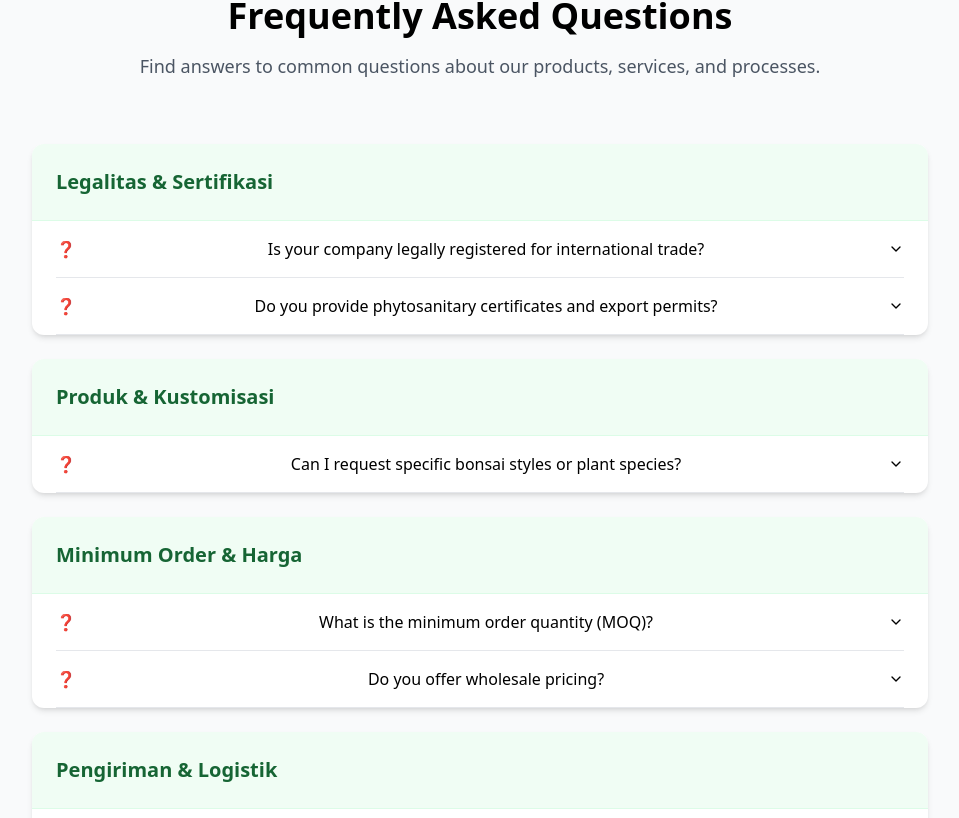
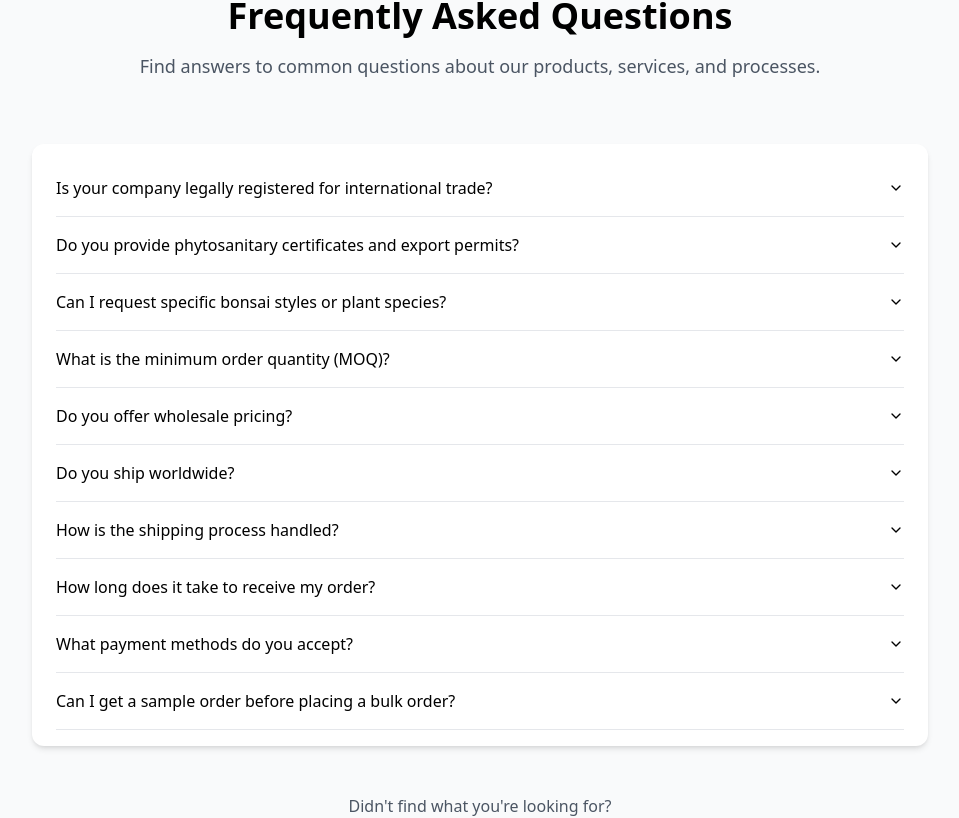
Before and after one commit to rosariokt/bonsai-hero-design, a React (Vite) app: page / in a window 1280 px wide. Shown: the part 7482-8300 px from the top of the page, without its empty margins (160-1119 px from the left). Built offline with nearby package versions, Linux system fonts and the light colour scheme.

Commit message:
Remove FAQ emoji and grouping
Remove emoji from the FAQ section and remove the category grouping.  The FAQ items will now be displayed as a single list.

```diff
--- a/src/components/FAQ.tsx
+++ b/src/components/FAQ.tsx
@@ -8,10 +8,7 @@ import {
 } from "./ui/accordion";
 
 const FAQ = () => {
-  const faqCategories = [
-    {
-      title: "Legalitas & Sertifikasi",
-      questions: [
+  const faqItems = [
     {
       question: "Is your company legally registered for international trade?",
       answer: "Yes, Indo Cipanas Bonsai is fully registered and licensed for international trade. We comply with all necessary regulations and maintain current export licenses.",
@@ -20,20 +17,10 @@ const FAQ = () => {
       question: "Do you provide phytosanitary certificates and export permits?",
       answer: "Yes, we provide all necessary documentation including phytosanitary certificates and export permits for each shipment, ensuring smooth customs clearance.",
     },
-      ],
-    },
-    {
-      title: "Produk & Kustomisasi",
-      questions: [
     {
       question: "Can I request specific bonsai styles or plant species?",
       answer: "Absolutely! We can accommodate specific requests for bonsai styles and species based on availability. Our expert team will work with you to meet your requirements.",
     },
-      ],
-    },
-    {
-      title: "Minimum Order & Harga",
-      questions: [
     {
       question: "What is the minimum order quantity (MOQ)?",
       answer: "Our MOQ varies depending on the product type and shipping destination. Please contact us for detailed information about specific products.",
@@ -42,11 +29,6 @@ const FAQ = () => {
       question: "Do you offer wholesale pricing?",
       answer: "Yes, we offer competitive wholesale pricing for bulk orders. The price varies based on quantity, species, and specifications.",
     },
-      ],
-    },
-    {
-      title: "Pengiriman & Logistik",
-      questions: [
     {
       question: "Do you ship worldwide?",
       answer: "Yes, we ship to most countries worldwide, subject to local import regulations and phytosanitary requirements.",
@@ -59,11 +41,6 @@ const FAQ = () => {
       question: "How long does it take to receive my order?",
       answer: "Delivery times vary by destination and shipping method, typically ranging from 7-21 business days. We'll provide tracking information for your shipment.",
     },
-      ],
-    },
-    {
-      title: "Pembayaran & Ketentuan Transaksi",
-      questions: [
     {
       question: "What payment methods do you accept?",
       answer: "We accept various payment methods including wire transfer, letter of credit (L/C), and other secure international payment options.",
@@ -71,8 +48,6 @@ const FAQ = () => {
     {
       question: "Can I get a sample order before placing a bulk order?",
       answer: "Yes, we can arrange sample orders to help you assess our quality. Sample pricing and minimum quantities may apply.",
-        },
-      ],
     },
   ];
 
@@ -90,27 +65,20 @@ const FAQ = () => {
             </p>
           </div>
 
-          {/* FAQ Categories */}
-          <div className="space-y-6">
-            {faqCategories.map((category, index) => (
-              <div key={index} className="bg-white rounded-xl shadow-md overflow-hidden">
-                <h3 className="text-xl font-semibold p-6 bg-green-50 text-green-800 border-b border-green-100">
-                  {category.title}
-                </h3>
-                <Accordion type="single" collapsible className="px-6">
-                  {category.questions.map((item, qIndex) => (
-                    <AccordionItem key={qIndex} value={`item-${index}-${qIndex}`}>
+          {/* FAQ Items */}
+          <div className="bg-white rounded-xl shadow-md overflow-hidden">
+            <Accordion type="single" collapsible className="px-6 py-4">
+              {faqItems.map((item, index) => (
+                <AccordionItem key={index} value={`item-${index}`}>
                   <AccordionTrigger className="text-left">
-                        <span className="mr-2">❓</span> {item.question}
+                    {item.question}
                   </AccordionTrigger>
-                      <AccordionContent className="text-gray-600 pl-7">
+                  <AccordionContent className="text-gray-600">
                     {item.answer}
                   </AccordionContent>
                 </AccordionItem>
               ))}
             </Accordion>
-              </div>
-            ))}
           </div>
 
           {/* Contact CTA */}
```
Lines whose indentation alone changed are shown as unchanged.
